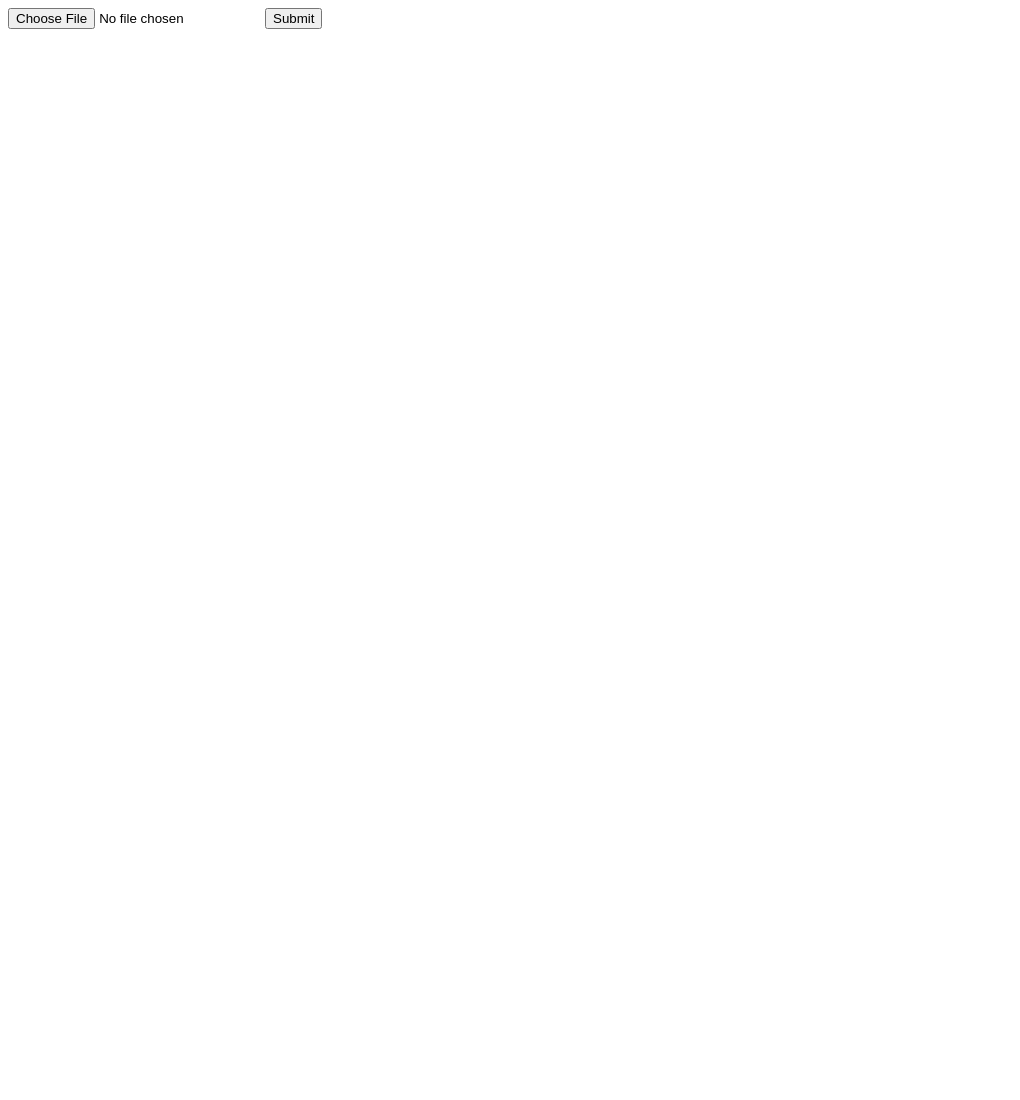
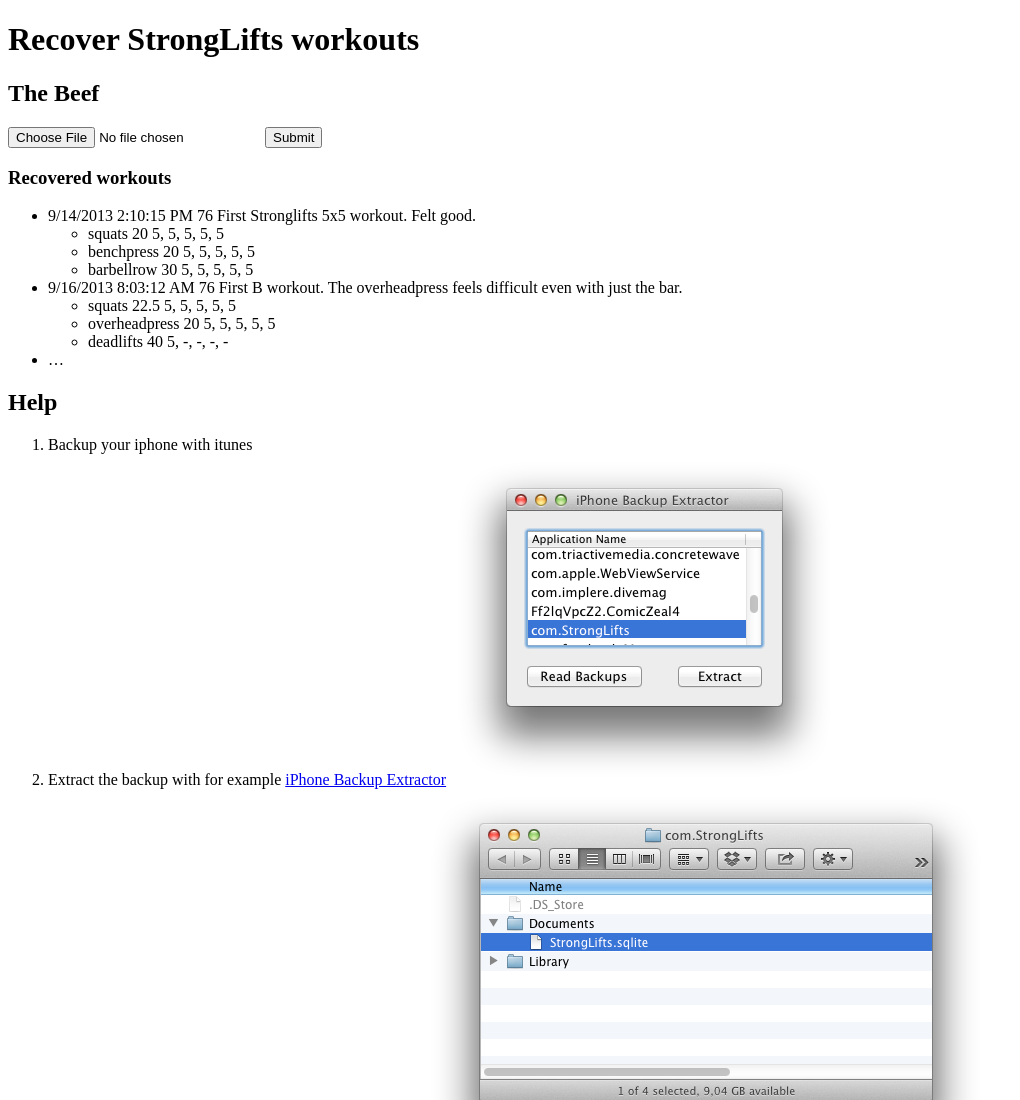
Before and after one commit to hvrauhal/strongliftsbackupextractor, a website: page public/index.html in a window 1280 px wide. Shown: the top 1100 px of the page, without its empty margins (0-1020 px from the left). Before the commit the page ends 800 px from the top, so only its background shows below. Drawn offline with nearby package versions, Linux system fonts and the light colour scheme.

Commit message:
Add help

```diff
--- a/public/index.html
+++ b/public/index.html
@@ -9,9 +9,27 @@
     <script src="index.js"></script>
 </head>
 <body>
+<h1>Recover StrongLifts workouts</h1>
+<h2>The Beef</h2>
 <form action="/readfile" method="post" enctype="multipart/form-data">
     <input type="file" name="sqlitefile" />
     <input type="button" value="Submit" />
 </form>
-<div id="workouts"></div>
+<h3>Recovered workouts</h3>
+<div id="workouts">
+    <ul class="example"><li><span class="date">9/14/2013</span> <span class="time">2:10:15 PM</span> <span class="bodyweight">76</span> <span class="notes">First Stronglifts 5x5 workout. Felt good.</span><ul class="exercises"><li><span class="name">squats</span> <span class="weight">20</span> <span class="sets">5, 5, 5, 5, 5</span></li><li><span class="name">benchpress</span> <span class="weight">20</span> <span class="sets">5, 5, 5, 5, 5</span></li><li><span class="name">barbellrow</span> <span class="weight">30</span> <span class="sets">5, 5, 5, 5, 5</span></li></ul></li><li><span class="date">9/16/2013</span> <span class="time">8:03:12 AM</span> <span class="bodyweight">76</span> <span class="notes">First B workout. The overheadpress feels difficult even with just the bar.</span><ul class="exercises"><li><span class="name">squats</span> <span class="weight">22.5</span> <span class="sets">5, 5, 5, 5, 5</span></li><li><span class="name">overheadpress</span> <span class="weight">20</span> <span class="sets">5, 5, 5, 5, 5</span></li><li><span class="name">deadlifts</span> <span class="weight">40</span> <span class="sets">5, -, -, -, -</span></li></ul></li>
+    <li>…</li></ul>
+</div>
+<h2>Help</h2>
+<div class="help">
+    <ol>
+        <li>Backup your iphone with itunes</li>
+        <li>Extract the backup with for example <a href="http://supercrazyawesome.com/">iPhone Backup Extractor</a>
+             <img src="img/1_extract_backup.png" alt="Extract the backup"/>
+        </li>
+        <li>Locate <code>StrongLifts.sqlite</code> file in the extracted backup: <img src="img/2_find_Stronglifts_in_backup.png"/></li>
+        <li>Upload <code>StrongLifts.sqlite</code>: <img src="img/3_upload_the_file.png"/></li>
+        <li>Profit! <img src="img/4_profit.png"/></li>
+    </ol>
+</div>
 </body>
```
Also changed, not shown: public/img/1_extract_backup.png (added), public/img/2_find_Stronglifts_in_backup.png (added), public/img/3_upload_the_file.png (added), public/img/4_profit.png (added).
